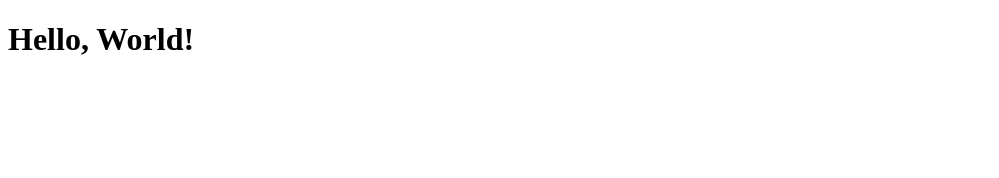
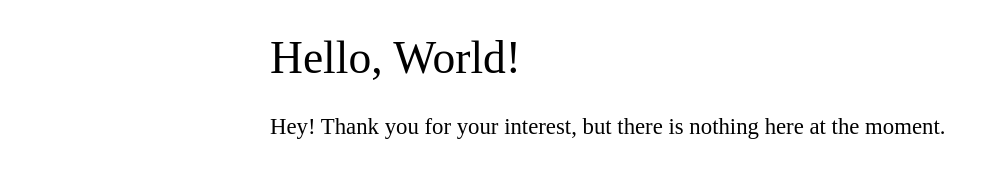
Before and after one commit to sainaen/sainaen.com, a plain HTML site: page index.html in a window 1280 px wide. Shown: the whole page, without its empty margins (0-999 px from the left). Drawn offline with Linux system fonts and the light colour scheme.

Commit message:
Add a 'site-is-empty' note to 'index.html'

```diff
--- a/index.html
+++ b/index.html
@@ -1,10 +1,23 @@
 <!DOCTYPE html>
-<html>
+<html lang="en">
     <head>
-        <meta charset="utf-8">
+        <meta http-equiv="Content-Type" content="text/html; charset=utf-8" />
+        <meta name="viewport" content="width=device-width, initial-scale=1" />
         <title>Hello, World!</title>
+        <style type="text/css">
+            body {
+                width: 86%;
+                max-width: 740px;
+                margin: 0 auto;
+                font-size: 1.424rem;
+            }
+            h1 {
+                font-weight: 400;
+            }
+        </style>
     </head>
     <body>
         <h1>Hello, World!</h1>
+        <p>Hey! Thank you for your interest, but there is nothing here at the moment.</p>
     </body>
 </html>
```
